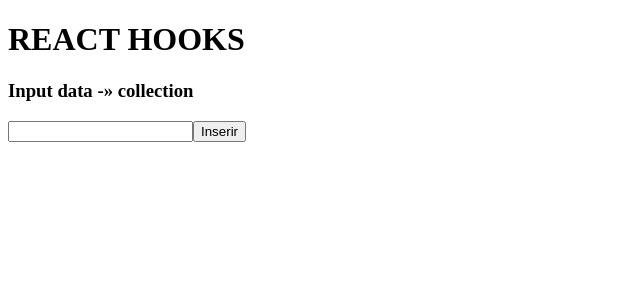
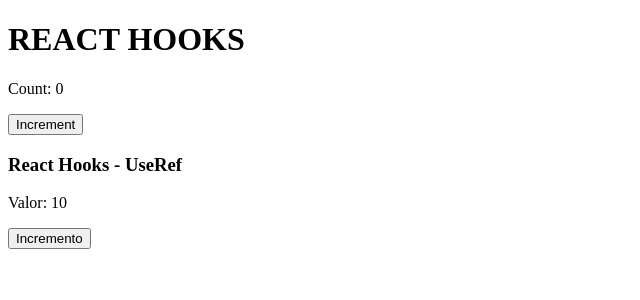
Before and after one commit to sys4soft/react_next_hooks, a React (Vite) app: page / in a window 1280 px wide. Shown: the top 300 px of the page, without its empty margins (0-640 px from the left). Built offline with nearby package versions, Linux system fonts and the light colour scheme.

Commit message:
15_hooks

```diff
--- a/src/App.jsx
+++ b/src/App.jsx
@@ -13,7 +13,9 @@ import React from "react";
 // import HookState11 from './components/UseState_11'
 // import HookState12 from './components/UseState_12'
 // import HookState13 from './components/UseState_13'
-import HookState14 from './components/UseState_14'
+// import HookState14 from './components/UseState_14'
+import HookState15 from './components/UseState_15'
+import HookRef16 from './components/UseRef_16'
 
 export default () => {
     return (
@@ -32,7 +34,9 @@ export default () => {
             {/* <HookState11 /> */}
             {/* <HookState12 /> */}
             {/* <HookState13 /> */}
-            <HookState14 />
+            {/* <HookState14 /> */}
+            <HookState15 />
+            <HookRef16 />
         </>
     )
 }
--- /dev/null
+++ b/src/components/UseRef_16.jsx
@@ -0,0 +1,21 @@
+import React, { useRef } from "react";
+
+export default () => {
+
+    const valor = useRef(10)
+
+    function incremento(){
+        valor.current = valor.current + 1
+        console.log(valor.current)
+    }
+
+    console.log('componente renderizado!')
+
+    return (
+        <>
+            <h3>React Hooks - UseRef</h3>
+            <p>Valor: {valor.current}</p>
+            <button onClick={incremento}>Incremento</button>
+        </>
+    )
+}
--- /dev/null
+++ b/src/components/UseState_15.jsx
@@ -0,0 +1,19 @@
+import React, { useState } from "react";
+
+export default () => {
+
+    const [count, setCount] = useState(0);
+
+    const handleClick = () => {
+        setCount(prevCount => prevCount + 1);
+    };
+
+    console.log('Component rendered');
+
+    return (
+        <div>
+            <p>Count: {count}</p>
+            <button onClick={handleClick}>Increment</button>
+        </div>
+    );
+}
```
